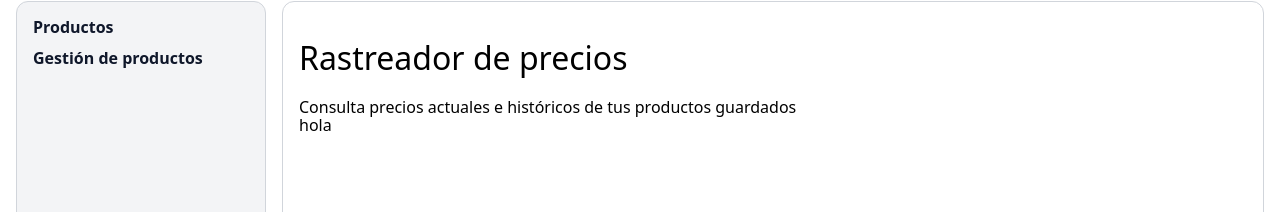
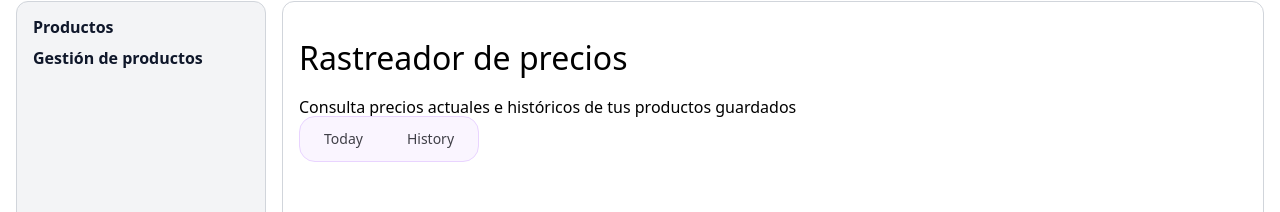
Before and after one commit to RamirezLina/price-tracker-front, an Angular app: page / in a window 1280 px wide. Shown: the part 200-412 px from the top of the page. Built offline with nearby package versions, Linux system fonts and the light colour scheme.

Commit message:
[Add] Crea el componente de tab de redirección de páginas

```diff
--- a/src/app/features/products-price/components/products-layout/products-layout.html
+++ b/src/app/features/products-price/components/products-layout/products-layout.html
@@ -4,7 +4,8 @@
     <p>Consulta precios actuales e históricos de tus productos guardados</p>
   </div>
 
-  <app-segmented-control>
+  <app-segmented-control [options]="viewOptions">
+
   </app-segmented-control>
 </header>
 
@@ -13,5 +14,5 @@
 </section>
 
 <section class="products-content">
-  <!-- tabla o gráfico -->
+  <router-outlet />
 </section>
--- a/src/app/features/products-price/components/products-layout/products-layout.ts
+++ b/src/app/features/products-price/components/products-layout/products-layout.ts
@@ -1,10 +1,21 @@
-import { Component } from '@angular/core';
+import { Component, signal } from '@angular/core';
 import { SegmentedControl } from "../../../../shared/components/segmented-control/segmented-control";
+import { SegmentedControlOption } from '../../../../shared/components/segmented-control/segmented-control-option';
+import { RouterOutlet } from "@angular/router";
+import { APP_ROUTE_LINKS } from '../../../../core/routing/app-routes';
+
 
 @Component({
   selector: 'app-products-layout',
-  imports: [SegmentedControl],
+  imports: [SegmentedControl, RouterOutlet],
   templateUrl: './products-layout.html',
   styleUrl: './products-layout.css',
 })
-export class ProductsLayout { }
+export class ProductsLayout {
+
+
+  viewOptions: SegmentedControlOption[] = [
+    { label: 'Today', route: APP_ROUTE_LINKS.productsTrackerToday },
+    { label: 'History', route: APP_ROUTE_LINKS.productsTrackerHistory },
+  ];
+}
--- /dev/null
+++ b/src/app/shared/components/segmented-control/segmented-control-option.ts
@@ -0,0 +1,4 @@
+export interface SegmentedControlOption {
+  label: string;
+  route: string;
+}
--- a/src/app/shared/components/segmented-control/segmented-control.html
+++ b/src/app/shared/components/segmented-control/segmented-control.html
@@ -1,5 +1,10 @@
-<div>
-  <button type="submit">hola
-
-  </button>
-</div>
+<nav class="inline-flex items-center gap-1 rounded-xl border border-purple-200 bg-purple-50 p-1"
+  aria-label="Navegación segmentada">
+  @for (option of options(); track option.route) {
+  <a [routerLink]="option.route" routerLinkActive="bg-white text-purple-600 shadow-sm"
+    [routerLinkActiveOptions]="{ exact: true }" ariaCurrentWhenActive="page"
+    class="rounded-lg px-5 py-2 text-sm font-medium text-zinc-700 transition">
+    {{ option.label }}
+  </a>
+  }
+</nav>
--- a/src/app/shared/components/segmented-control/segmented-control.ts
+++ b/src/app/shared/components/segmented-control/segmented-control.ts
@@ -1,9 +1,16 @@
-import { Component } from '@angular/core';
+import { Component, input } from '@angular/core';
+import { SegmentedControlOption } from './segmented-control-option';
+import { RouterLink, RouterLinkActive } from '@angular/router';
+
 
 @Component({
   selector: 'app-segmented-control',
-  imports: [],
+  imports: [RouterLink, RouterLinkActive],
   templateUrl: './segmented-control.html',
   styleUrl: './segmented-control.css',
 })
-export class SegmentedControl {}
+export class SegmentedControl {
+
+  options = input.required<SegmentedControlOption[]>();
+
+}
```
